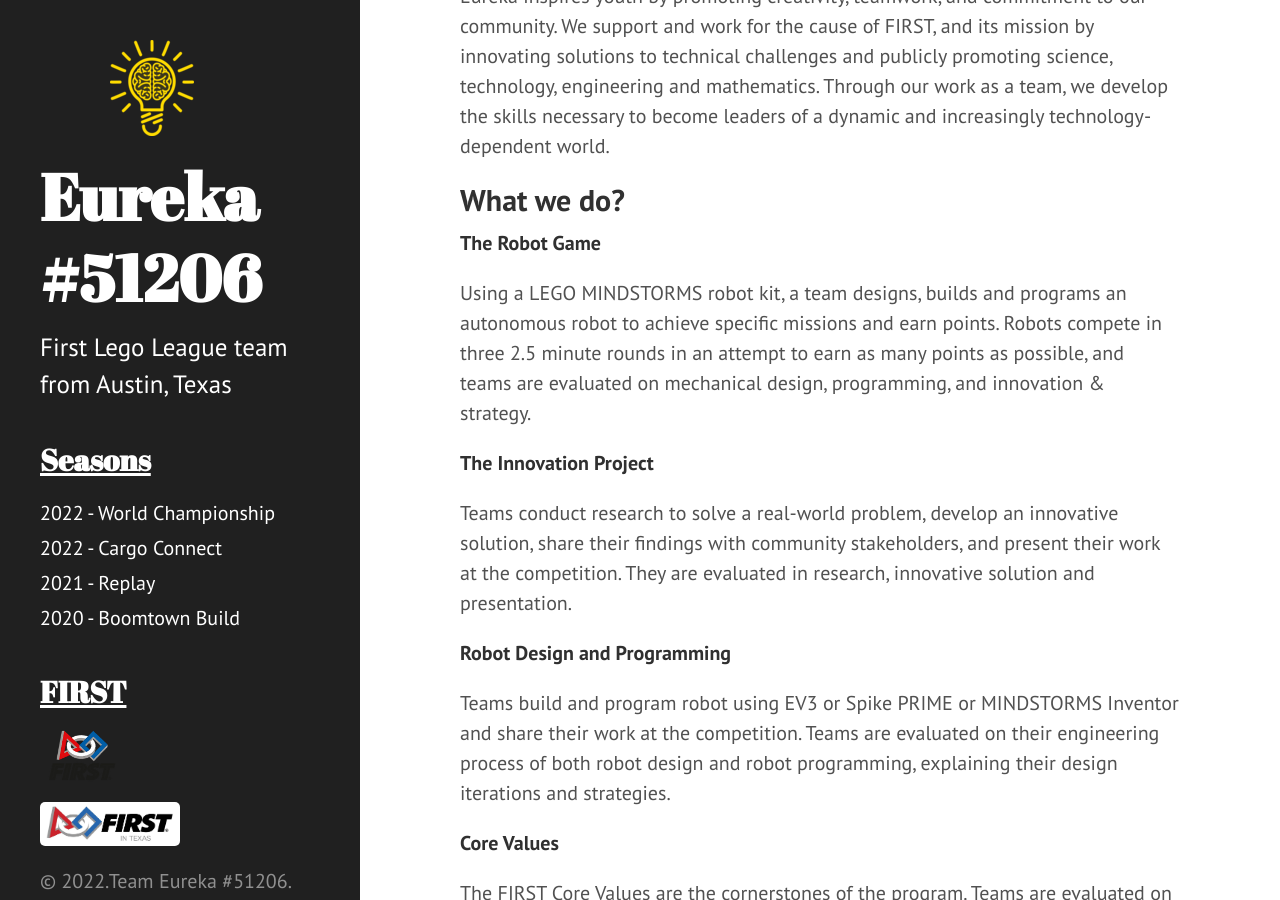
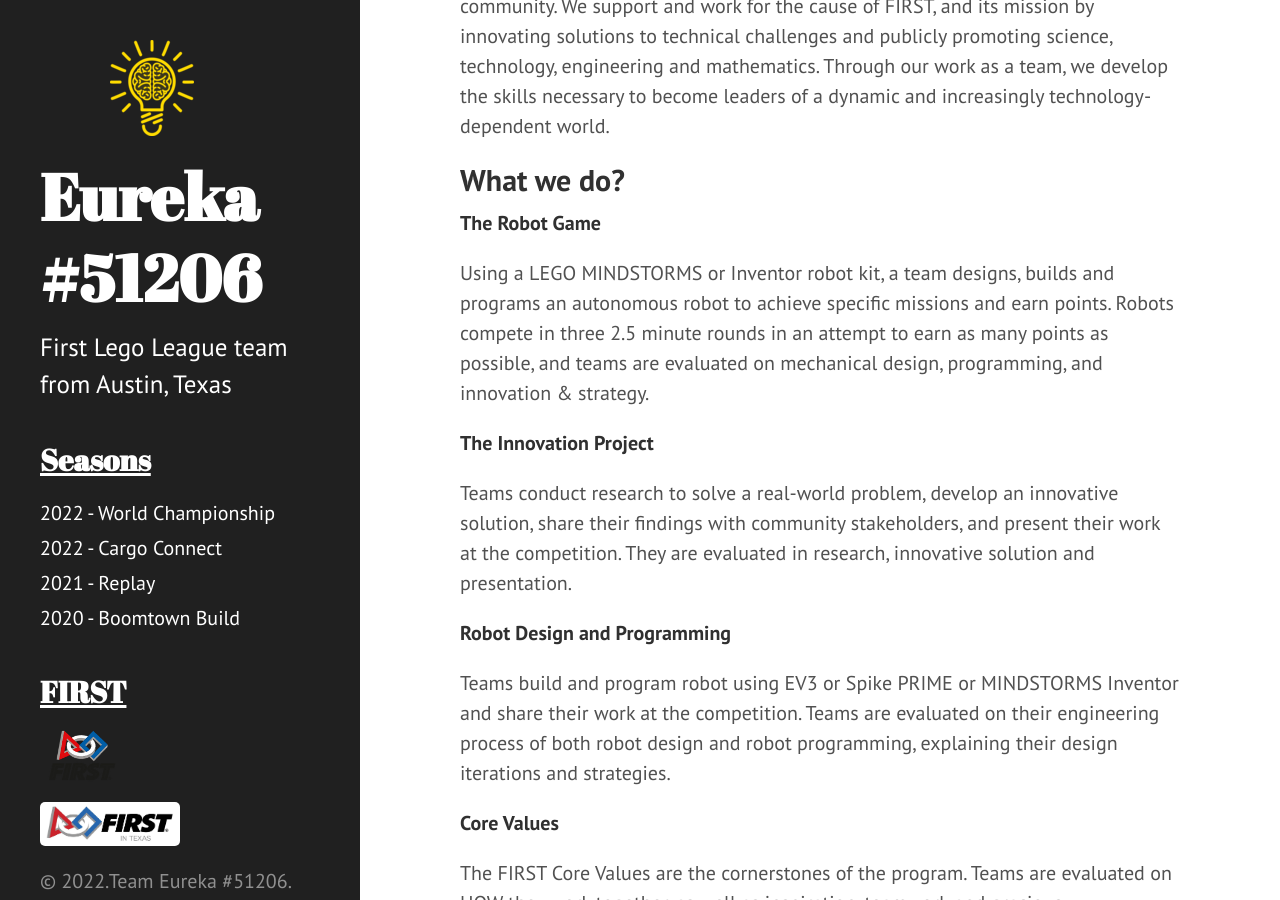
Before and after one commit to teameureka10107/teameureka, a Jekyll site: the page built from index.md, in a window 1280 px wide and 900 px high, scrolled down 1517 px. Built offline with Jekyll 4.4.1, drawn with Linux system fonts in a browser that asks for light colours; some of the changed text lies outside the part shown.

Commit message:
updated homepage

```diff
--- a/index.md
+++ b/index.md
@@ -49,7 +47,7 @@
 
 **The Robot Game**
 
-Using a LEGO MINDSTORMS robot kit, a team designs, builds and programs an autonomous robot to achieve specific missions and earn points. Robots compete in three 2.5 minute rounds in an attempt to earn as many points as possible, and teams are evaluated on mechanical design, programming, and innovation & strategy.
+Using a LEGO MINDSTORMS or Inventor robot kit, a team designs, builds and programs an autonomous robot to achieve specific missions and earn points. Robots compete in three 2.5 minute rounds in an attempt to earn as many points as possible, and teams are evaluated on mechanical design, programming, and innovation & strategy.
 
 **The Innovation Project**
 
```
Also changed, not shown: other parts of index.md (+1 -3 lines).
